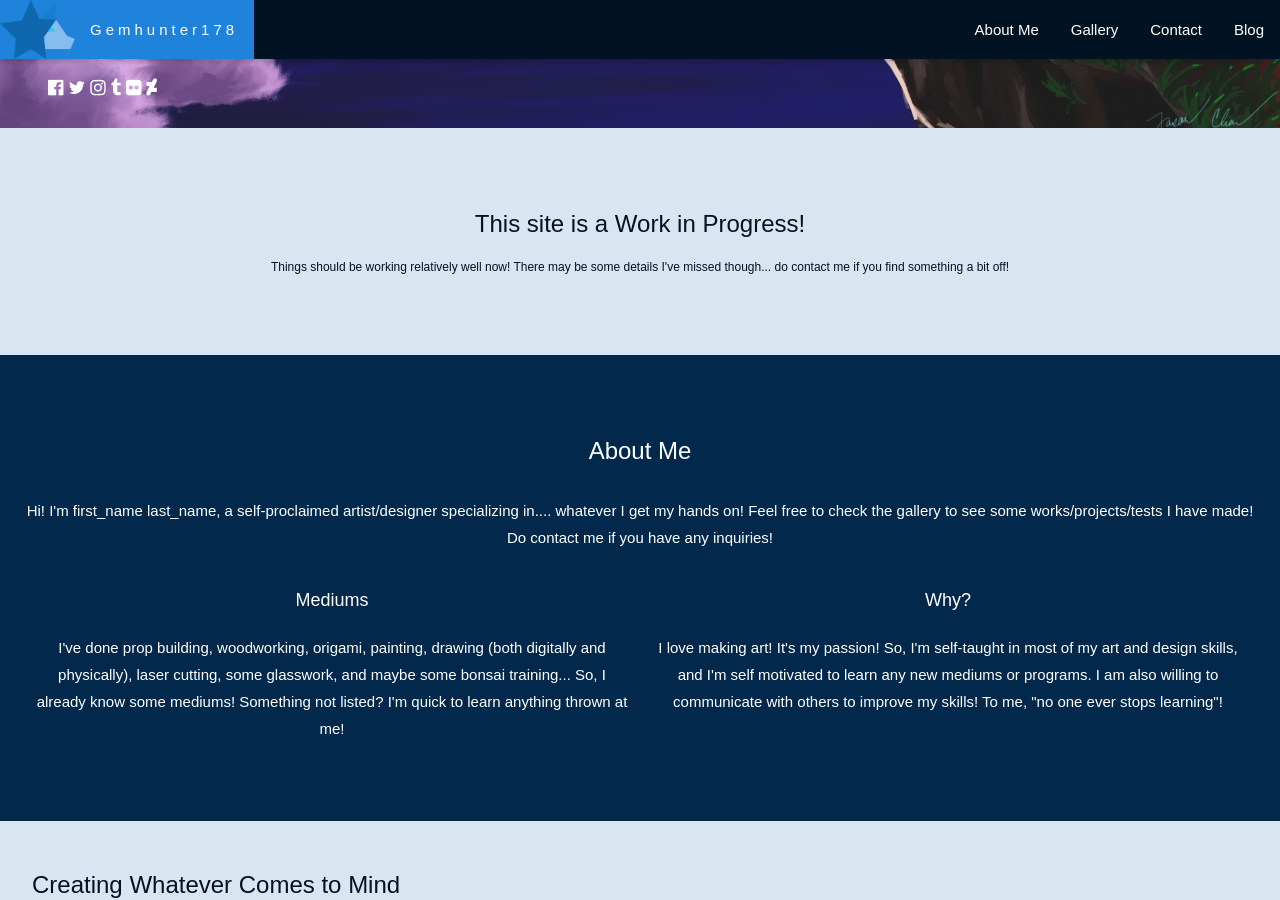
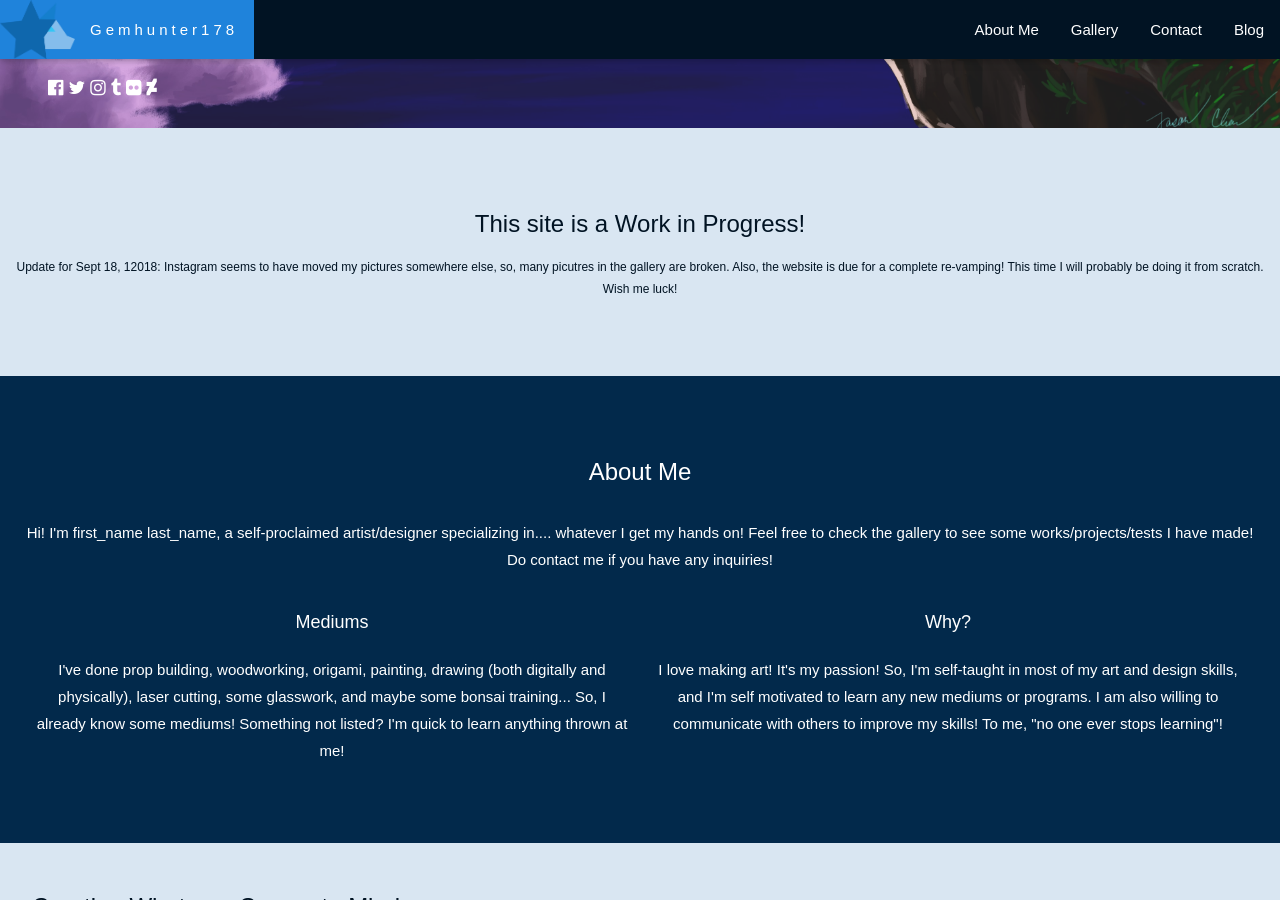
Before and after one commit to gemhunter178/gemhunter178.github.io, a Jekyll site: the page index.html, which Jekyll copies as it is, in a window 1280 px wide and 900 px high, scrolled down 547 px. Built offline with Jekyll 4.4.1, drawn with Linux system fonts in a browser that asks for light colours; some web fonts are replaced.

Commit message:
Update index.html

```diff
--- a/index.html
+++ b/index.html
@@ -112,7 +112,7 @@ body, html {
 
 		<h3 class="w3-center">This site is a Work in Progress!</h3>
 
-		<p class="w3-center w3-small">Things should be working relatively well now! There may be some details I've missed though... do contact me if you find something a bit off!</p>
+		<p class="w3-center w3-small">Update for Sept 18, 12018: Instagram seems to have moved my pictures somewhere else, so, many picutres in the gallery are broken. Also, the website is due for a complete re-vamping! This time I will probably be doing it from scratch. Wish me luck!</p>
 
 </div>
 
```
